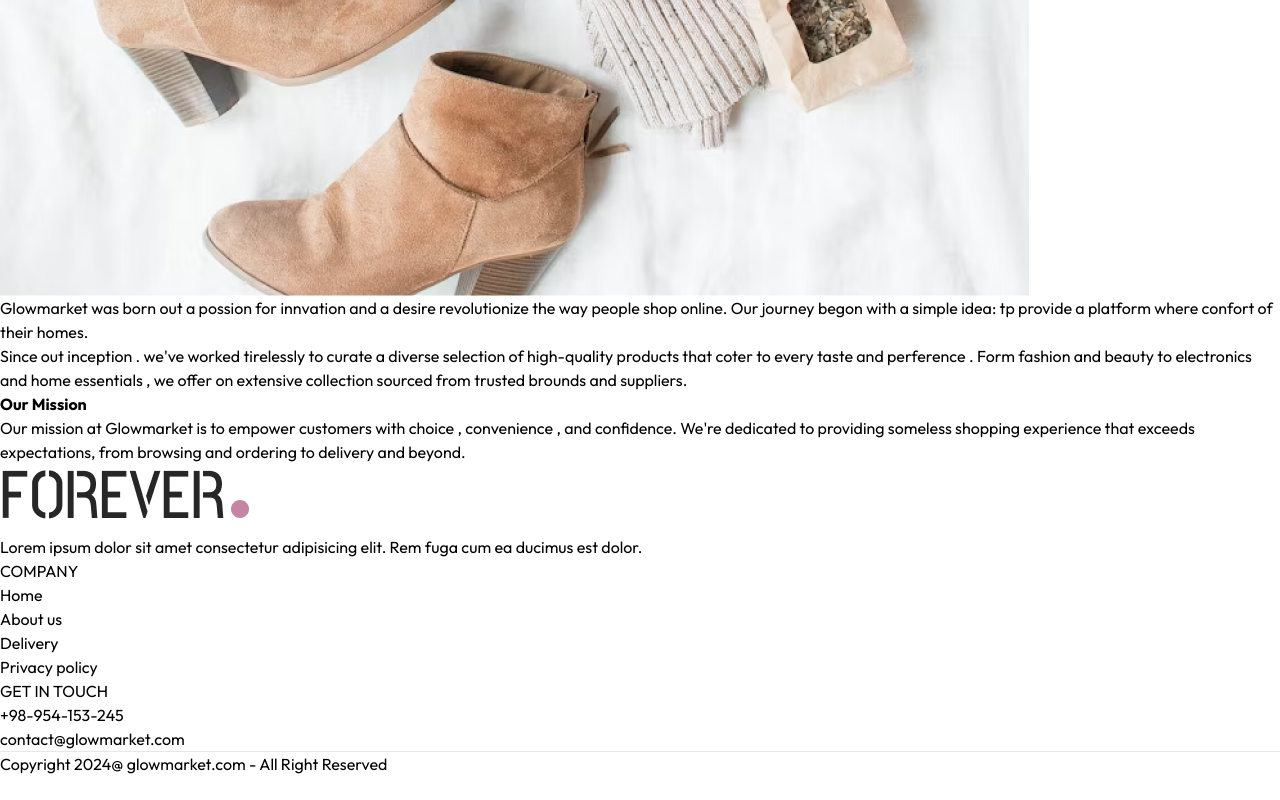
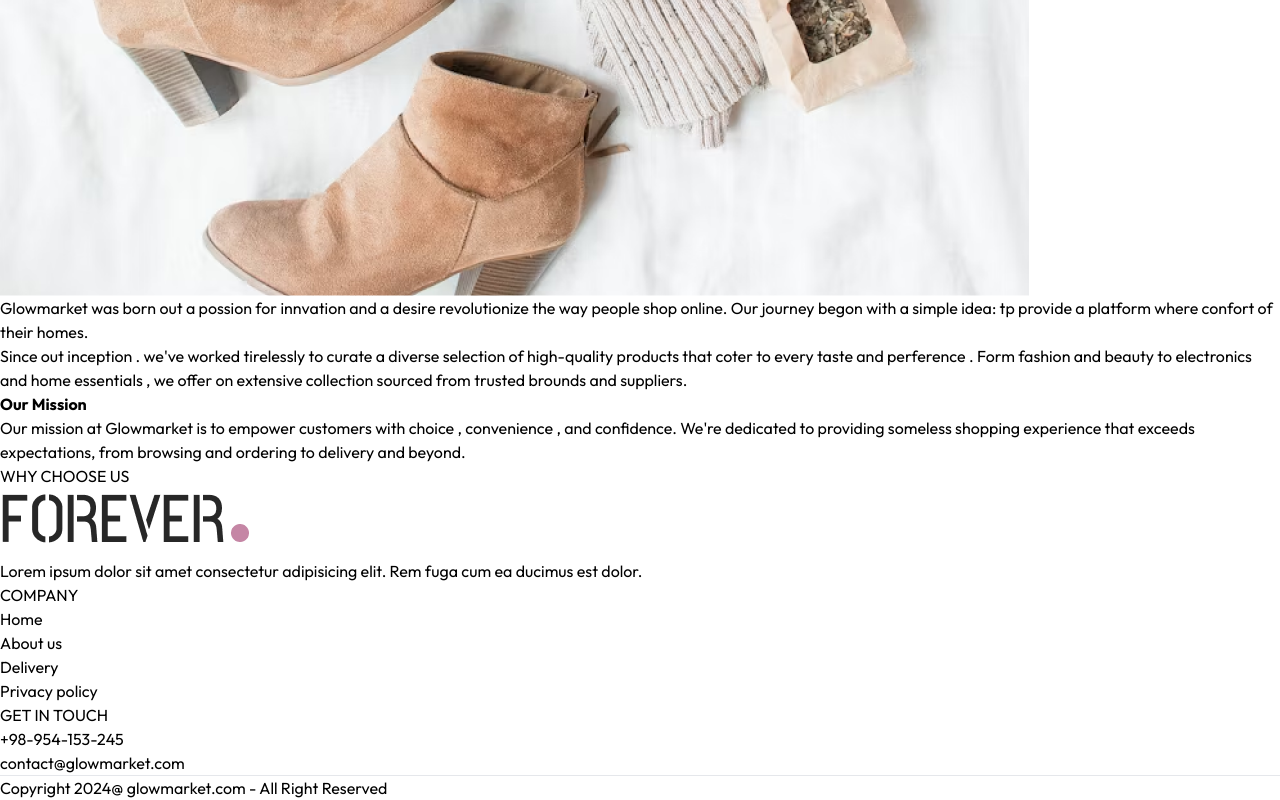
Before and after one commit to GhMamadreza84/E-Commerce-Shop-Front, a React (Vite) app: page /about in a window 1280 px wide. Shown: the part 1296-2096 px from the top of the page. Before the commit the page ends 2072 px from the top, so only its background shows below. Built offline with nearby package versions, Linux system fonts and the light colour scheme.

Commit message:
i again import the title component and use in about page

```diff
--- a/src/pages/About.jsx
+++ b/src/pages/About.jsx
@@ -28,7 +28,6 @@ const About = () => {
           </p>
           <b className="text-gray-800 ">Our Mission </b>
           <p>
-            {" "}
             Our mission at Glowmarket is to empower customers with choice ,
             convenience , and confidence. We're dedicated to providing someless
             shopping experience that exceeds expectations, from browsing and
@@ -36,6 +35,9 @@ const About = () => {
           </p>
         </div>
       </div>
+      <div className="py-4 text-xl">
+        <Title text1={'WHY'} text2={'CHOOSE US'} />
+      </div>
     </div>
   );
 };
```
